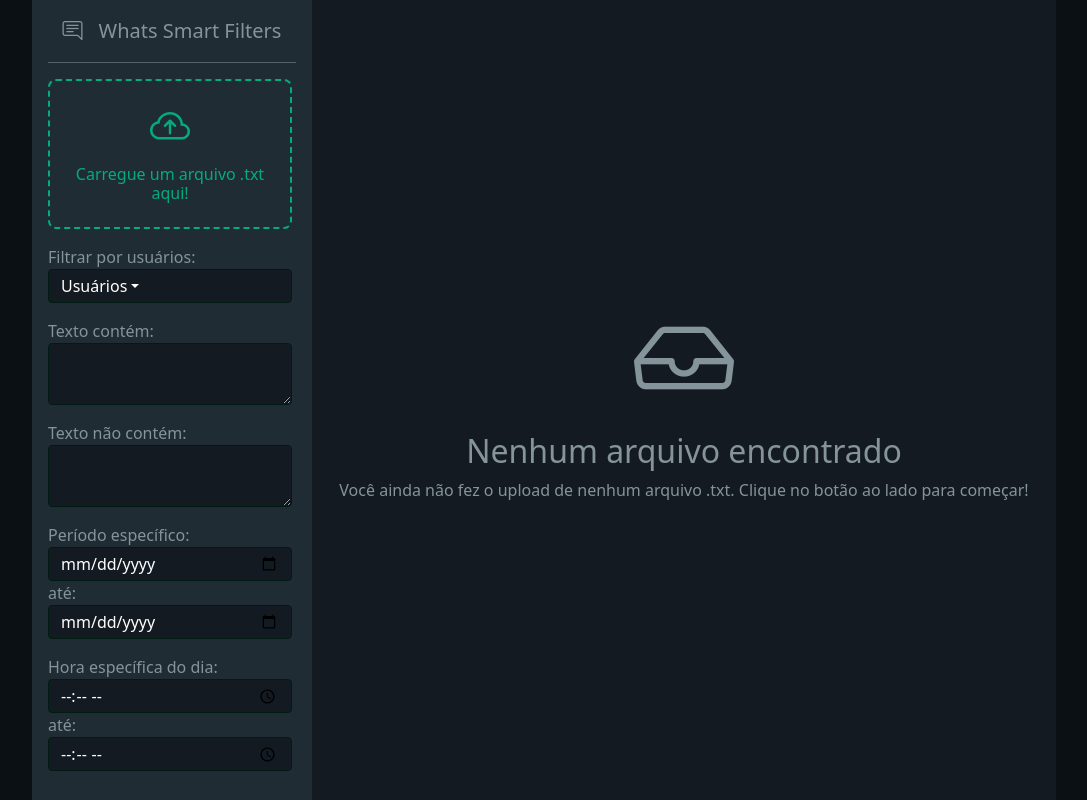
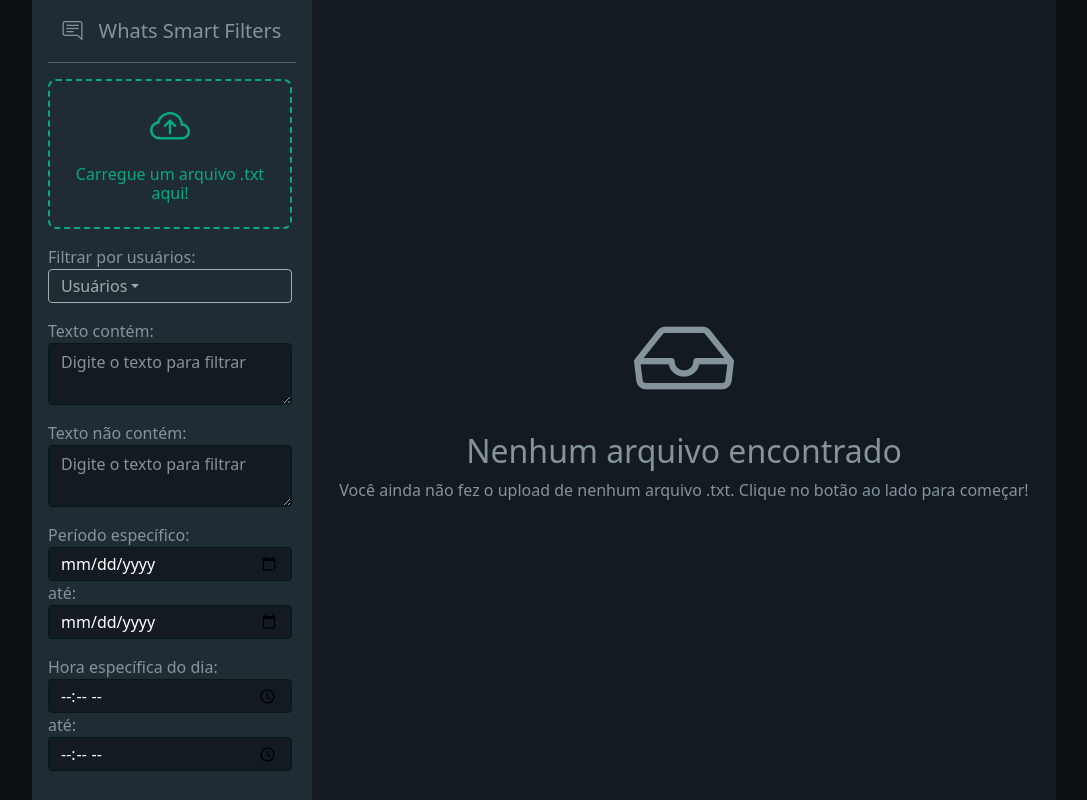
Before and after one commit to rdlf9254/whats-smart-filters, a React (Vite) app in the folder whats-smart-filters/: page / in a window 1280 px wide. Shown: the whole page, without its empty margins (96-1183 px from the left). Built offline with nearby package versions, Linux system fonts and the light colour scheme.

Commit message:
sending all users to multiseect

```diff
--- a/whats-smart-filters/src/components/MultiSelect/MultiSelect.tsx
+++ b/whats-smart-filters/src/components/MultiSelect/MultiSelect.tsx
@@ -3,7 +3,7 @@ import "./MultiSelect.css";
 import Option from "../../types/Option";
 
 interface MultiSelectProps {
-  options: Option[];
+  options?: Option[];
   label?: string;
   value: string[];
   onChange?: (date: string) => void;
@@ -32,7 +32,7 @@ const MultiSelect: React.FC<MultiSelectProps> = ({ options, label }) => {
         data-bs-toggle="dropdown"
         aria-haspopup="true"
         aria-expanded="false"
-        disabled={!options}
+        disabled={!options?.length}
       >
         Usuários
       </button>
@@ -40,7 +40,7 @@ const MultiSelect: React.FC<MultiSelectProps> = ({ options, label }) => {
         className="dropdown-menu dropdown-menu-custom w-100"
         aria-labelledby="dropdownMenuButton"
       >
-        {options.map((option) => (
+        {options?.map((option) => (
           <li key={option.value}>
             <a
               className={`dropdown-item dropdown-item-custom d-flex align-items-center`}
--- a/whats-smart-filters/src/components/Sidebar/Sidebar.tsx
+++ b/whats-smart-filters/src/components/Sidebar/Sidebar.tsx
@@ -1,4 +1,4 @@
-import React, { useState } from "react";
+import React, { useState,useContext } from "react";
 import "./Sidebar.css";
 
 import UploadTxt from "../UploadTxt/UploadTxt";
@@ -8,6 +8,7 @@ import Datepicker from "../Datepicker/Datepicker";
 import Timepicker from "../Timepicker/Timepicker";
 
 import Filter from "../../types/filter";
+import { ChatContext } from "../../contexts/ChatContext";
 
 type SidebarProps = {
   filters: Filter;
@@ -15,6 +16,8 @@ type SidebarProps = {
 };
 
 const Sidebar: React.FC<SidebarProps> = ({ filters, setFilters }) => {
+  const context = useContext(ChatContext);
+
   const mockUsers = [
     { label: "Fulano", value: "Fulano" },
     { label: "Cicrano", value: "Cicrano" },
@@ -42,7 +45,7 @@ const Sidebar: React.FC<SidebarProps> = ({ filters, setFilters }) => {
 
           <MultiSelect
             label="Filtrar por usuários:"
-            options={mockUsers}
+            options={context?.allUsers}
             value={filters.users}
             onChange={(value: string) => handleInputChange("users", value)}
           ></MultiSelect>
@@ -51,13 +54,15 @@ const Sidebar: React.FC<SidebarProps> = ({ filters, setFilters }) => {
             label="Texto contém:"
             value={filters.contain}
             onChange={(value: string) => handleInputChange("contain", value)}
-          ></TextArea>
+            placeholder="Digite o texto para filtrar"
+            ></TextArea>
 
           <TextArea
             label="Texto não contém:"
             value={filters.notContain}
             onChange={(value: string) => handleInputChange("notContain", value)}
-          ></TextArea>
+            placeholder="Digite o texto para filtrar"
+            ></TextArea>
 
           <div className="d-flex flex-column">
             <Datepicker
--- a/whats-smart-filters/src/components/TextArea/TextArea.css
+++ b/whats-smart-filters/src/components/TextArea/TextArea.css
@@ -32,3 +32,7 @@
   opacity: 0.6;
   color: var(--txt-white);
 }
+
+.textarea-custom::placeholder {
+  color: var(--grey-1);
+}
--- a/whats-smart-filters/src/components/UploadTxt/UploadTxt.tsx
+++ b/whats-smart-filters/src/components/UploadTxt/UploadTxt.tsx
@@ -7,8 +7,6 @@ import "./UploadTxt.css";
 import Message from "../../types/Message";
 import { getAllUsers, parseMessages } from "../../utils/messageUtils";
 import Option from "../../types/Option";
-
-
 
 const UploadTxt: React.FC = () => {
   const [uploadedFile, setUploadedFile] = useState<File | null>(null);
@@ -25,9 +23,9 @@ const UploadTxt: React.FC = () => {
         const reader = new FileReader();
         reader.onload = (e) => {
           const fileContent = e.target?.result as string;
-          const parsedMessages = parseMessages(fileContent);
-          const allUsers: Option[] = getAllUsers(parsedMessages)
-          console.log('allusers',allUsers)
+          const parsedMessages: Message[] = parseMessages(fileContent);
+          const allUsers: Option[] = getAllUsers(parsedMessages);
+          console.log("allusers", allUsers);
           context?.setMessages(parsedMessages);
           context?.setAllUsers(allUsers);
         };
@@ -43,7 +41,7 @@ const UploadTxt: React.FC = () => {
   const removeFile = () => {
     setUploadedFile(null);
     context?.setMessages([]);
-    context?.setAllUsers([])
+    context?.setAllUsers([]);
   };
 
   return (
--- a/whats-smart-filters/src/pages/Home.tsx
+++ b/whats-smart-filters/src/pages/Home.tsx
@@ -5,6 +5,7 @@ import Chat from "../components/Chat/Chat";
 
 import Message from "../types/Message";
 import Filter from "../types/filter";
+import Option from "../types/Option";
 
 import { ChatContext } from "../contexts/ChatContext";
 
@@ -17,10 +18,13 @@ const Home: React.FC = () => {
     contain: "",
     notContain: "",
   });
+  const [allUsers, setAllUsers] = useState<Option[]>([]);
 
   return (
     <div className="d-flex flex-row h-100">
-      <ChatContext.Provider value={{ messages, setMessages }}>
+      <ChatContext.Provider
+        value={{ messages, setMessages, allUsers, setAllUsers }}
+      >
         <Sidebar filters={filters} setFilters={setFilters}></Sidebar>
         <Chat></Chat>
       </ChatContext.Provider>
```
Also changed, not shown: whats-smart-filters/src/utils/messageUtils.ts (+4 -4 lines).
